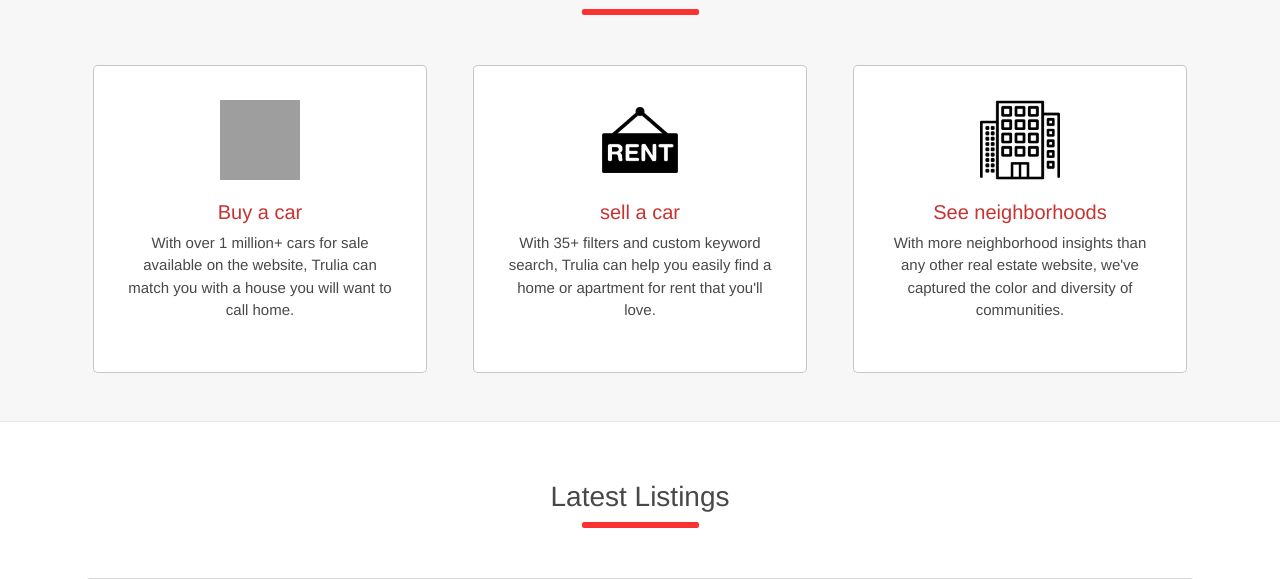
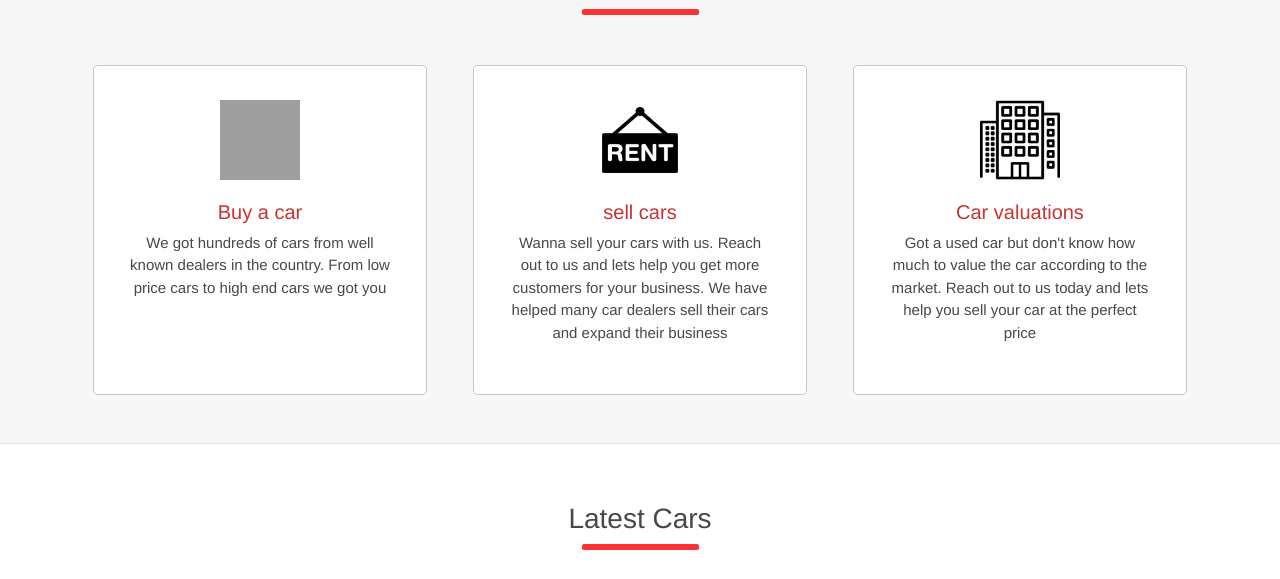
Before and after one commit to kodicar/kenauto, a Django app: page / in a window 1280 px wide. Shown: the part 802-1381 px from the top of the page. Run offline with Django 4.2, Linux system fonts and the light colour scheme; data comes from the database, SQL or seed files in the repository; parts of the project's set-up code (start-up, migrations or seed data) failed here and were passed over; some libraries are stand-ins or nearby versions; grey boxes are pictures that could not be loaded.

Commit message:
listings, footer, home

```diff
--- a/templates/cars/listing.html
+++ b/templates/cars/listing.html
@@ -30,7 +30,7 @@
             <a href="{% url 'index' %}">Home</a>
           </li>
           <li class="breadcrumb-item">
-            <a href="{% url 'listings' %}">Listings</a>
+            <a href="{% url 'listings' %}">Cars</a>
           </li>
           <li class="breadcrumb-item active">{{ listing.make }}</li>
         </ol>
@@ -44,7 +44,7 @@
   <!-- Listing -->
   <section id="listing" class="py-4">
     <div class="container">
-      <a href="{% url 'listings' %}" class="btn btn-light mb-4">More Listings</a>
+      <a href="{% url 'listings' %}" class="btn btn-light mb-4">More Cars</a>
       <div class="row">
         <div class="col-md-9">
           <!-- Home Main Image -->
--- a/templates/cars/listings.html
+++ b/templates/cars/listings.html
@@ -25,7 +25,7 @@
             <a href="{% url 'index' %}">
               <i class="fas fa-home"></i> Home</a>
           </li>
-          <li class="breadcrumb-item active"> Browse Listings</li>
+          <li class="breadcrumb-item active"> Browse Cars</li>
         </ol>
       </nav>
     </div>
@@ -58,7 +58,7 @@
                   </div>
                   <div class="card-body">
                     <div class="listing-heading text-center_1">
-                      <a class="text-primary property-title">{{ listing.make }}</a>
+                      <a class="text-primary property-title">{{ listing.make }} {{ listing.model }}</a>
                     </div>
                     <!-- <div class="listing-heading text-center_1"> -->
                     <div class="listing_location text-center_1">
--- a/templates/components/_footer.html
+++ b/templates/components/_footer.html
@@ -27,18 +27,19 @@
             <!-- <div class="col-md-45"> -->
             <div class="footer_top_column col_3">
 
-                <!-- <a class="column_title">Follow Us</a> -->
+                 <a class="column_title">Follow Us on social media</a>
+                 <p>We use social media to speak to Kenya’s largest car buying audience</p>
                 <div class="footer_social">
                     {% comment %} <a href="#">
                         <i class="fab fa-twitter"></i>
                     </a> {% endcomment %}
-                    <a href="#">
+                    <a href="https://www.facebook.com/KenAutoke">
                         <i class="fab fa-facebook"></i>
                     </a>
                     <a href="#">
-                        <i class="fab fa-linkedin"></i>
+                        <i class="fab fa-twitter"></i>
                     </a>
-                    <a href="#">
+                    <a href="https://www.instagram.com/kenautoke/">
                         <i class="fab fa-instagram"></i>
                     </a>
                     {% comment %} <a href="#">
@@ -57,7 +58,8 @@
 
 
                 <!-- <a>Contact us</a> -->
-                <a class="column_title">Contact Us</a>
+                <a class="column_title">Keep in touch
+            </a>
                 <div class="footer_contact_us">
                     <a>
                         <i class="fas fa-phone"></i>
--- a/templates/pages/index.html
+++ b/templates/pages/index.html
@@ -2,7 +2,7 @@
 
 {% load static %}
 
-{% block title %} | Buy and Sell Cars {% endblock %}
+{% block title %} | New and Used Cars for sale {% endblock %}
 
 {% block content %}
 <!-- Showcase -->
@@ -72,7 +72,7 @@
 									</div>
 								</div>
 								<div class="form-search-button">
-									<button class="btn btn-secondary btn-block mt-4" type="submit">Search</button>
+									<button class="btn btn-secondary btn-block mt-4" type="submit">Search Cars</button>
 
 								</div>
 							</div>
@@ -96,21 +96,21 @@
 					<img class="re_products image" src="{% static 'img/house/buy_house.png' %}">
 					<!-- <hr> -->
 					<h3 class="index_bottom_title">Buy a car</h3>
-					<p class="index_bottom_text">With over 1 million+ cars for sale available on the website, Trulia can match you with a house you will want to call home.</p>
+					<p class="index_bottom_text">We got hundreds of cars from well known dealers in the country. From low price cars to high end cars we got you</p>
 				</div>
 				<div class="col-md-4 products">
 					<!-- <i class="fas fa-home fa-4x mr-4"></i> -->
 					<img class="re_products image" src="{% static 'img/house/rent_house.png' %}">
 					<!-- <hr> -->
-					<h3 class="index_bottom_title">sell a car</h3>
-					<p class="index_bottom_text">With 35+ filters and custom keyword search, Trulia can help you easily find a home or apartment for rent that you'll love.</p>
+					<h3 class="index_bottom_title">sell cars</h3>
+					<p class="index_bottom_text">Wanna sell your cars with us. Reach out to us and lets help you get more customers for your business. We have helped many car dealers sell their cars and expand their business</p>
 				</div>
 				<div class="col-md-4 products">
 					<!-- <i class="fas fa-suitcase fa-4x mr-4"></i> -->
 					<img class="re_products image" src="{% static 'img/house/neighbours.png' %}">
 					<!-- <hr> -->
-					<h3 class="index_bottom_title">See neighborhoods</h3>
-					<p class="index_bottom_text">With more neighborhood insights than any other real estate website, we've captured the color and diversity of communities.</p>
+					<h3 class="index_bottom_title">Car valuations</h3>
+					<p class="index_bottom_text">Got a used car but don't know how much to value the car according to the market. Reach out to us today and lets help you sell your car at the perfect price</p>
 				</div>
 			</div>
 		</div>
@@ -119,9 +119,8 @@
 	<!-- Listings -->
 	<section id="listings" class="py-5 bg-secondary text-white">
 		<div class="container">
-			<!-- <h3 class="text-center mb-31">Latest Listings</h3> -->
 			<h3 class="text-center mb-31">
-				<a>Latest Listings</a>
+				<a>Latest Cars</a>
 				<hr class="main_underline">
 			</h3>
 			<div class="enclose_row">
@@ -133,8 +132,6 @@
 
 							<div class="col-md-6 col-lg-4 mb-4 index">
 								<div class="card listing-preview">
-									<!-- <a href="{% url 'listing' listing.id %}">aaaaa</a> -->
-									<!-- <a href="{% url 'listing' listing.id %}" class="btn btn-primary btn-block">More Info</a> -->
 										<img class="card-img-top listing" src="{{ listing.photo_main.url }}" alt="">
 									<!-- </a> -->
 									<div class="card-img-overlay">
@@ -144,13 +141,13 @@
 									</div>
 									<div class="card-body">
 										<div class="listing-heading text-center_1">
-											<a class="text-primary property-title">{{ listing.model}}</a>
+											<a class="text-primary property-title">{{ listing.make}} {{ listing.model}}</a>
 										</div>
-										<!-- <div class="listing-heading text-center_1"> -->
+
 										<div class="listing_location text-center_1">
 											<a class="property-location">
 												<i class="fa fa-map-marker" aria-hidden="true"></i>
-												<!-- <i class="fas fa-map-marker text-secondary"></i>  -->
+
 												{{ listing.county }} {{ listing.town }}, {{ listing.streetaddress }}
 											</a>
 										</div>
@@ -168,8 +165,6 @@
 													<div class="card_icon">
 														<i class="fa fa-car"></i>
 													</div>
-													<!-- <i class="fa fa-car"></i> -->
-													<!-- <i class="fas fa-car"></i>  -->
 													Engine: {{ listing.engine }}
 												</div>
 											</div>
```
